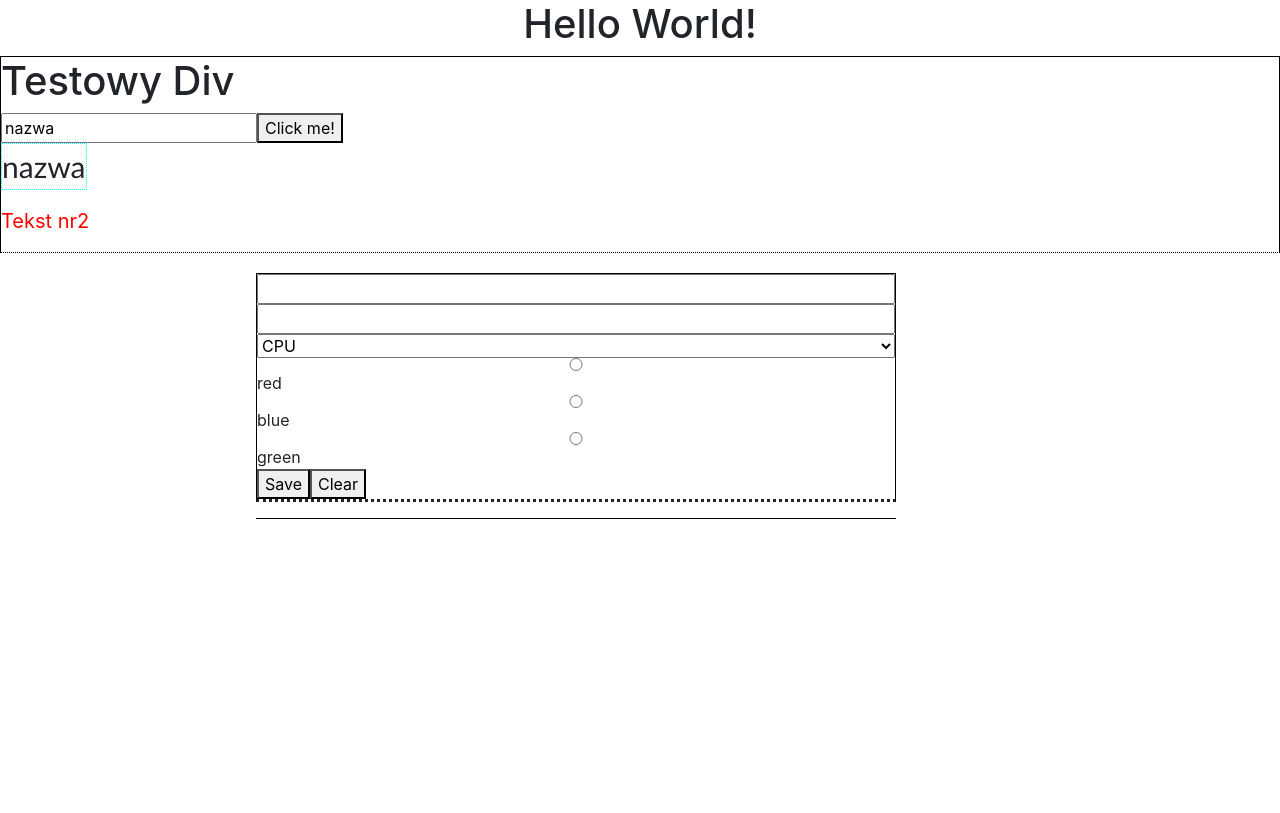
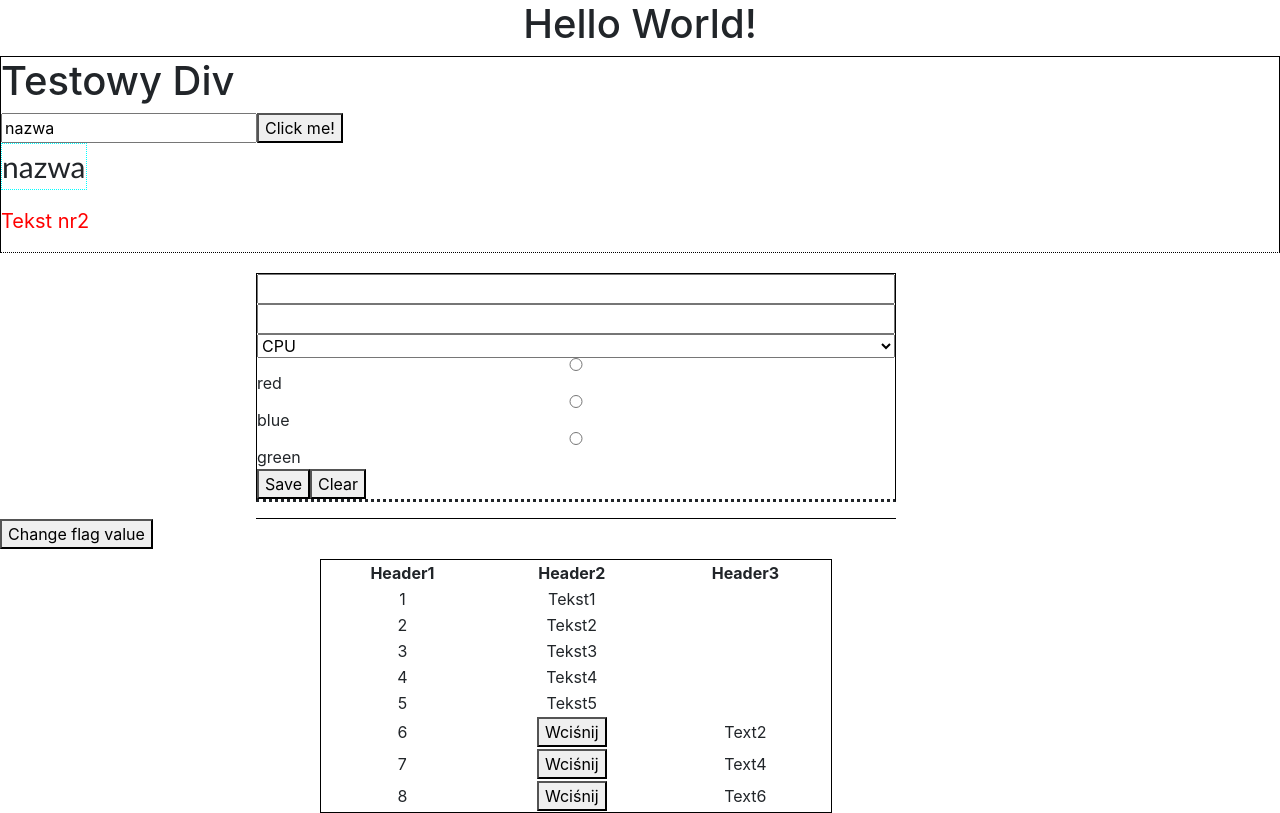
Before and after one commit to Colacichy/React_RA_Project, a React (Create React App) app in the folder project_react/: page / in a window 1280 px wide. Built offline with nearby package versions, Linux system fonts and the light colour scheme.

Commit message:
table with mapping

```diff
--- a/project_react/src/App.js
+++ b/project_react/src/App.js
@@ -1,13 +1,15 @@
-import './App.css';
-import Sci from './Sci';
+import "./App.css";
+import Sci from "./Sci";
+import MyOwnTable from "./MyOwnTable";
 
 function App() {
   return (
     <>
-    <div className="App">
-      <h1>Hello World!</h1>
-    </div>
-    <Sci/>
+      <div className="App">
+        <h1>Hello World!</h1>
+      </div>
+      <Sci />
+      <MyOwnTable />
     </>
   );
 }
--- /dev/null
+++ b/project_react/src/MyOwnRow.js
@@ -0,0 +1,13 @@
+function MyOwnRow(props) {
+  return (
+    <tr>
+      <td>{props.id}</td>
+      <td>
+        <button onClick={props.onButtonClick}>Wciśnij</button>
+      </td>
+      <td>{props.key2}</td>
+    </tr>
+  );
+}
+
+export default MyOwnRow;
--- /dev/null
+++ b/project_react/src/MyOwnTable.js
@@ -0,0 +1,69 @@
+import { useState } from "react";
+import MyOwnRow from "./MyOwnRow";
+
+function MyOwnTable() {
+  const [flag, setFlag] = useState(false);
+
+  const data = ["Tekst1", "Tekst2", "Tekst3", "Tekst4", "Tekst5"];
+
+  const data2 = [
+    {
+      id: "05ad9859-70fd-4234-b442-fec167007a63",
+      key1: "Text1",
+      key2: "Text2",
+    },
+    {
+      id: "1636d180-1593-4442-aa68-5bfeffa1bcfb",
+      key1: "Text3",
+      key2: "Text4",
+    },
+    {
+      id: "eb6db52d-40f1-4b28-b2a8-5b47f2b75ede",
+      key1: "Text5",
+      key2: "Text6",
+    },
+  ];
+
+  const switchFlag = () => {
+    setFlag(!flag);
+  };
+
+  return (
+    <div>
+      {/* {flag ? <p>Dziala</p> : <p>Nie dziala</p>} */}
+      {flag ? <p>Dziala</p> : null}
+      <button onClick={switchFlag}>Change flag value</button>
+      <table
+        style={{
+          border: "1px black solid",
+          textAlign: "center",
+          marginLeft: "25%",
+          width: "40%",
+          marginTop: "10px",
+        }}
+      >
+        <thead>
+          <th>Header1</th>
+          <th>Header2</th>
+          <th>Header3</th>
+        </thead>
+        <tbody>
+          {data.map((el, id, arr) => {
+            return (
+              <tr key={id}>
+                <td>{id + 1}</td>
+                <td>{el}</td>
+              </tr>
+            );
+          })}
+          {/* {data2.map((el,id,arr) => {return (<tr key={el.id}><td>{id + data.length + 1}</td><td>{el.key1}</td><td>{el.key2}</td></tr>)})} */}
+          {data2.map((el, id, arr) => (
+            <MyOwnRow id={id + data.length + 1} key1={el.key1} key2={el.key2} onButtonClick = {switchFlag} flag = {flag} />
+          ))}
+        </tbody>
+      </table>
+    </div>
+  );
+}
+
+export default MyOwnTable;
--- a/project_react/src/Sci.js
+++ b/project_react/src/Sci.js
@@ -1,65 +1,71 @@
 import { useEffect, useRef, useState } from "react";
-import "./Sci.css"
+import "./Sci.css";
 
 function Sci() {
+  const [name, setName] = useState("nazwa");
 
-    const [name, setName] = useState("nazwa")
+  useEffect(() => {
+    console.log("UseEffect was called");
+  }, [name]);
 
-    useEffect(() => {console.log("UseEffect was called")}, [name]);
+  const myStyle = { color: "red", fontSize: "20px" };
 
-    const myStyle = {color:"red", fontSize:"20px"}
+  const changeName = (e) => {
+    setName(e.target.value);
+  };
 
-    const changeName = (e) =>{
-        setName(e.target.value)
-    }
-
-    const clickMe = () =>{
-        console.log(name)
-        setName((name) => name = "MP")
-        console.log(name)
-    }
+  const clickMe = () => {
+    console.log(name);
+    setName((name) => (name = "MP"));
+    console.log(name);
+  };
 
   //stary kod powyzej
 
-    const myBorder = {border:"1px black solid", borderBottom:"1px black dotted"}
+  const myBorder = {
+    border: "1px black solid",
+    borderBottom: "1px black dotted",
+  };
 
+  const [color1, setColor1] = useState();
+  const [wynik, setWynik] = useState();
+  const text1 = useRef();
+  const text2 = useRef();
+  const component = useRef();
+  useEffect(() => {}, [color1, text1, text2, component]);
+  const changeText1 = (e) => {
+    text1.current = e.target.value;
+  };
+  const changeText2 = (e) => {
+    text2.current = e.target.value;
+  };
+  const changeComponent = (e) => {
+    component.current = e.target.value;
+  };
 
+  const changeColor = (e) => {
+    setColor1(e.target.value);
 
-    const [color1, setColor1] = useState()
-    const text1 = useRef()
-    const text2 = useRef()
-    const component = useRef()
-    useEffect(() => {}, [color1, text1, text2, component])
-    const changeText1 = (e) =>{
-        text1.current = e.target.value
-    }
-    const changeText2 = (e) =>{
-        text2.current = e.target.value
-    }
-    const changeComponent = (e) =>{
-        component.current = e.target.value
-    }
+    console.log(color1);
+  };
 
-    const changeColor = (e) =>{
-        setColor1(e.target.value)
+  const saveAll = () => {
+    document.getElementById("divThree").style.backgroundColor = color1;
+    setWynik(
+      `Text 1 to ${text1.current}, Twoj text 2  to ${text2.current}, Twoj component to ${component.current}, a kolor to ${color1}`
+    );
+    console.log(color1);
+  };
 
-        console.log(color1)
-    }
+  const clearAll = () => {
+    text1.current = "";
+    text2.current = "";
+    component.current = "";
+    setWynik("");
+    setColor1("");
+  };
 
-    const saveAll = () =>{
-        document.getElementById("divThree").style.backgroundColor = color1
-        console.log(color1)
-    }
-
-    const clearAll = () =>{
-        text1.current.value = ""
-        text2.current.value = ""
-        component.current.value = ""
-        setColor1("")
-    }
-
-
-    return(
+  return (
     <>
       <div style={myBorder}>
         <h1>Testowy Div</h1>
@@ -68,7 +74,6 @@ function Sci() {
         <p className="magicP">{name}</p>
         <p style={myStyle}>Tekst nr2</p>
       </div>
-
 
       <div className="divTwo">
         <input id="text1" type="text" onChange={changeText1}></input>
@@ -79,13 +84,31 @@ function Sci() {
           <option>RAM</option>
           <option>ELSE</option>
         </select>
-                <input type="radio" id="colorRed" name="color1" value="red" onChange={changeColor} />
+        <input
+          type="radio"
+          id="colorRed"
+          name="color1"
+          value="red"
+          onChange={changeColor}
+        />
         <label for="colorRed">red</label>
 
-                <input type="radio" id="colorBlue" name="color1" value="blue" onChange={changeColor}/>
+        <input
+          type="radio"
+          id="colorBlue"
+          name="color1"
+          value="blue"
+          onChange={changeColor}
+        />
         <label for="colorBlue">blue</label>
 
-                <input type="radio" id="colorGreen" name="color1" value="green" onChange={changeColor}/>
+        <input
+          type="radio"
+          id="colorGreen"
+          name="color1"
+          value="green"
+          onChange={changeColor}
+        />
         <label for="colorGreen">green</label>
         <div className="divButton">
           <button onClick={saveAll}>Save</button>
@@ -93,9 +116,7 @@ function Sci() {
         </div>
       </div>
       <div id="divThree" className="divThree">
-                <p>{text1.current}</p>
-                <p>{text2.current}</p>
-                <p>{component.current}</p>
+        <p>{wynik}</p>
       </div>
     </>
   );
```
Lines whose indentation alone changed are shown as unchanged.
